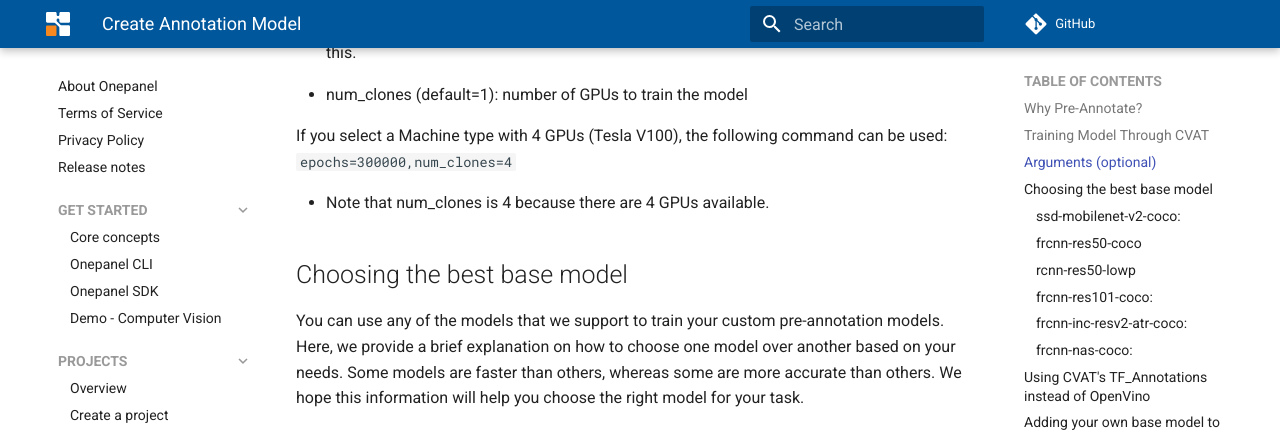
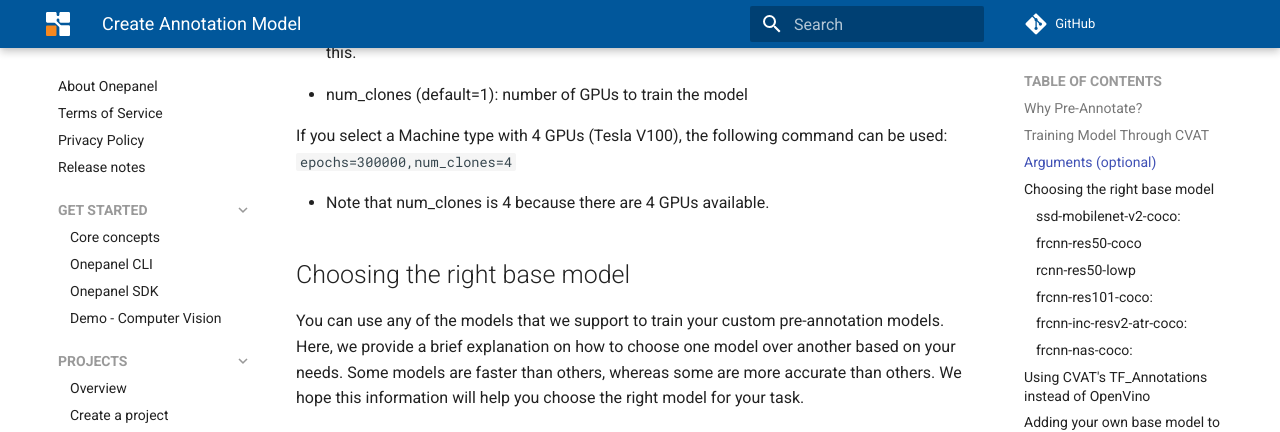
Before and after one commit to onepanelio/docs, an MkDocs documentation site: the page built from docs/CVAT/create_annotation_model.md, in a window 1280 px wide and 900 px high, scrolled down 1362 px. Shown: the top 432 px of the window. Built offline with MkDocs 1.6.1 and Material for MkDocs 9.7.7, drawn with Linux system fonts in a browser that asks for light colours; comment, search, counter and statistics services are not loaded.

Commit message:
Update create_annotation_model.md

```diff
--- a/docs/CVAT/create_annotation_model.md
+++ b/docs/CVAT/create_annotation_model.md
@@ -28,7 +28,7 @@
 
 - Note that num_clones is 4 because there are 4 GPUs available.
 
-## Choosing the best base model
+## Choosing the right base model
 
 You can use any of the models that we support to train your custom pre-annotation models. Here, we provide a brief explanation on how to choose one model over another based on your needs. Some models are faster than others, whereas some are more accurate than others.  We hope this information will help you choose the right model for your task.
 
```
